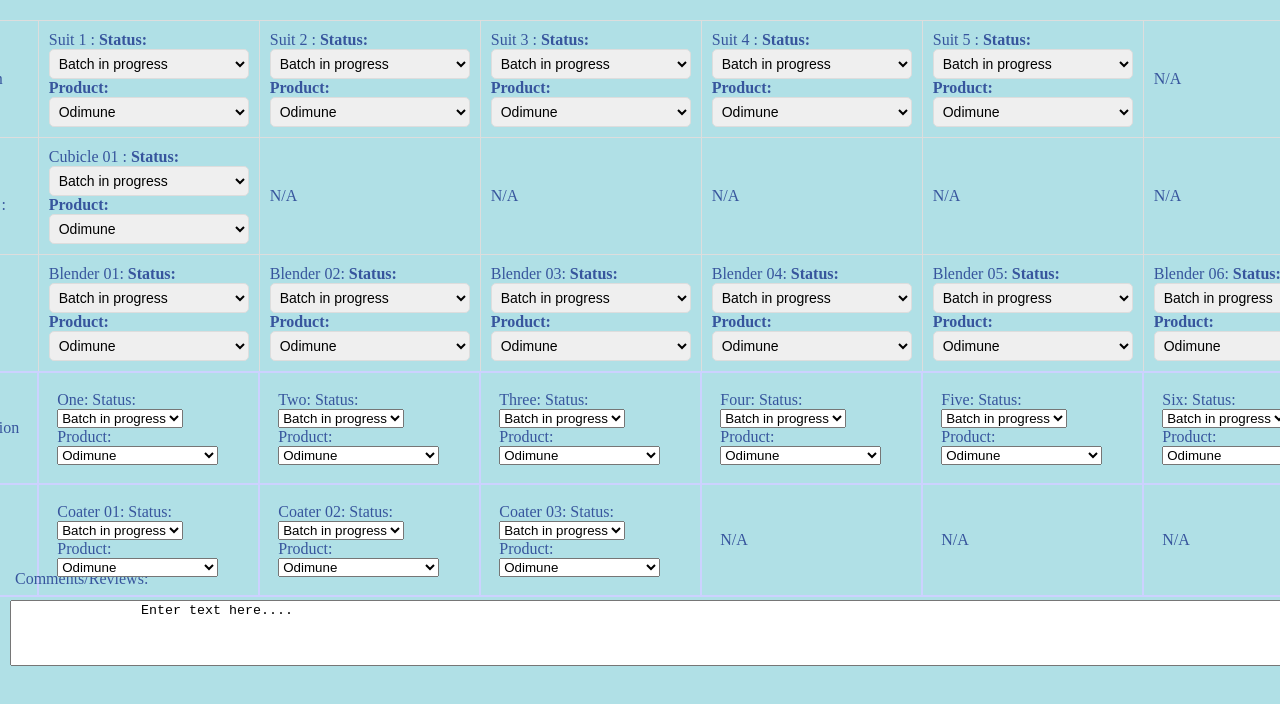
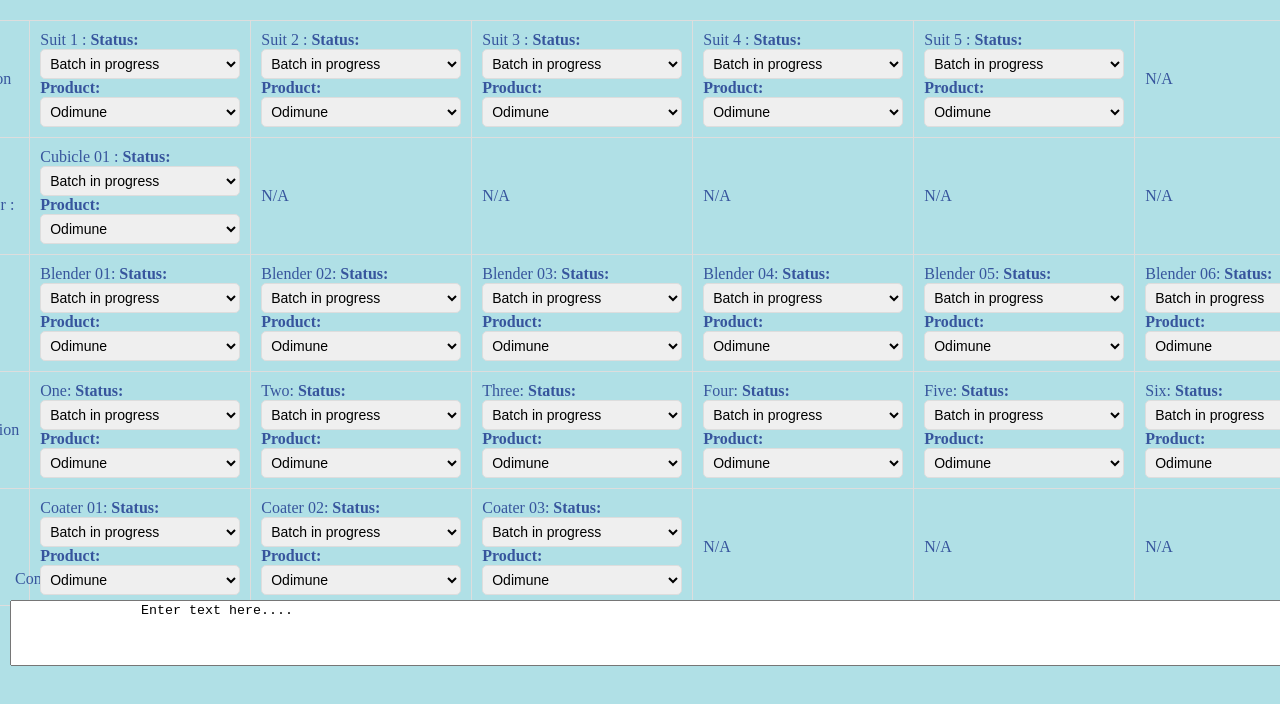
Before and after one commit to StuurmanX/Production-, a plain HTML site: page index.html in a window 1280 px wide. Shown: the top 704 px of the page. Drawn offline with Linux system fonts and the light colour scheme.

Commit message:
Update index.css

```diff
--- a/index.css
+++ b/index.css
@@ -98,3 +98,41 @@ body {
       border-radius: 5px;
       border: 1px solid #ddd;
     }
+
+    #row-5 td {
+      padding: 10px;
+      text-align: left;
+      border: 1px solid #ddd;
+    }
+
+    #row-5 td label {
+      font-weight: bold;
+      margin-right: 10px;
+    }
+
+    #row-5 select {
+      width: 200px;
+      padding: 5px;
+      font-size: 14px;
+      border-radius: 5px;
+      border: 1px solid #ddd;
+    }
+
+    #row-4 td {
+      padding: 10px;
+      text-align: left;
+      border: 1px solid #ddd;
+    }
+
+    #row-4 td label {
+      font-weight: bold;
+      margin-right: 10px;
+    }
+
+    #row-4 select {
+      width: 200px;
+      padding: 5px;
+      font-size: 14px;
+      border-radius: 5px;
+      border: 1px solid #ddd;
+    }
```
